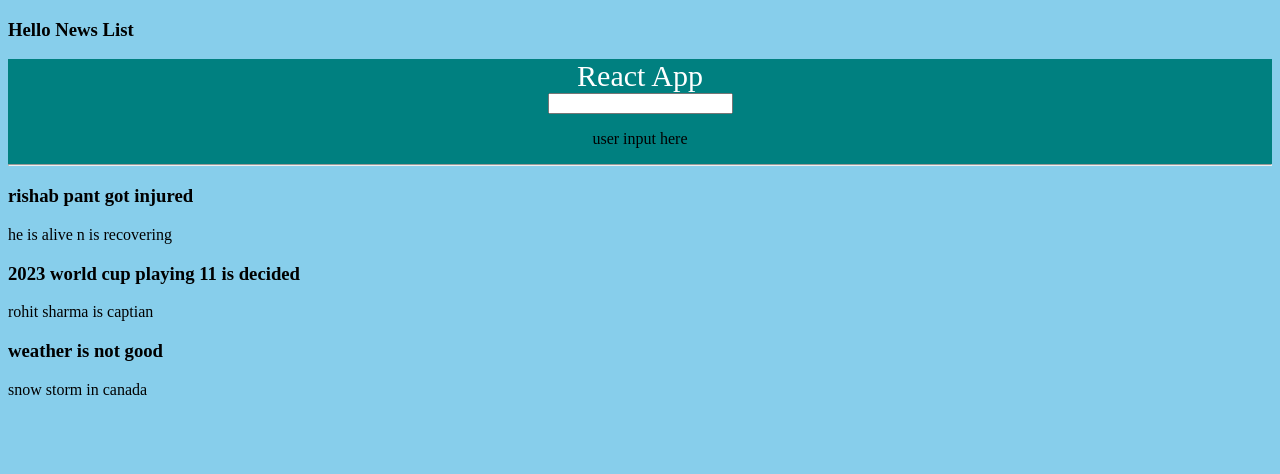
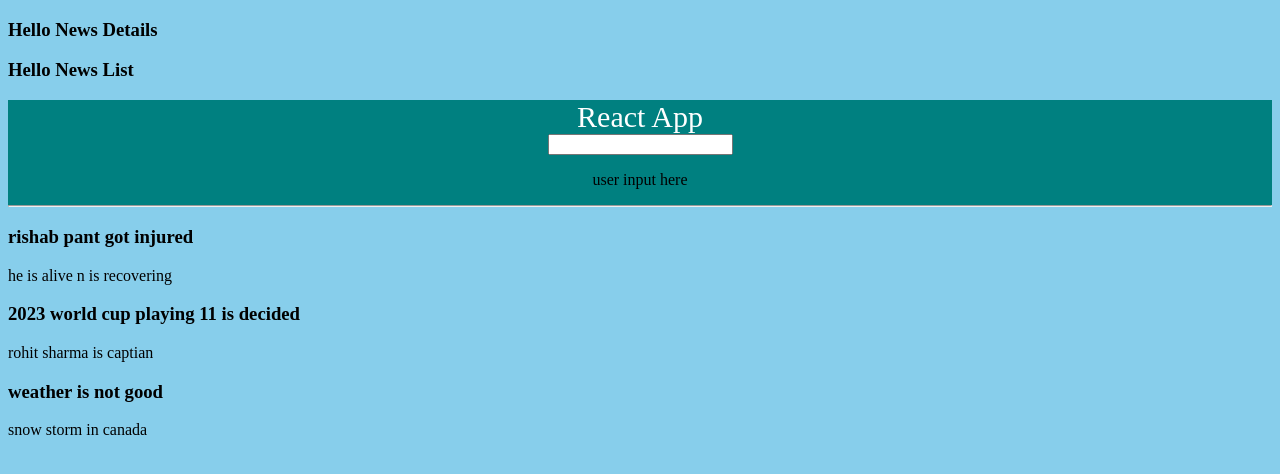
Before and after one commit to nishant5969/React_Dec, a React app: page public/index.html in a window 1280 px wide. Built offline with nearby package versions, Linux system fonts and the light colour scheme.

Commit message:
added another div tag in index file

```diff
--- a/public/index.html
+++ b/public/index.html
@@ -17,6 +17,9 @@
 
   <body class="main">
     <div>
+      <h3>Hello News Details</h3>
+    </div>
+    <div>
        <h3>Hello News List</h3>
     </div>
     <div id="root">
```
